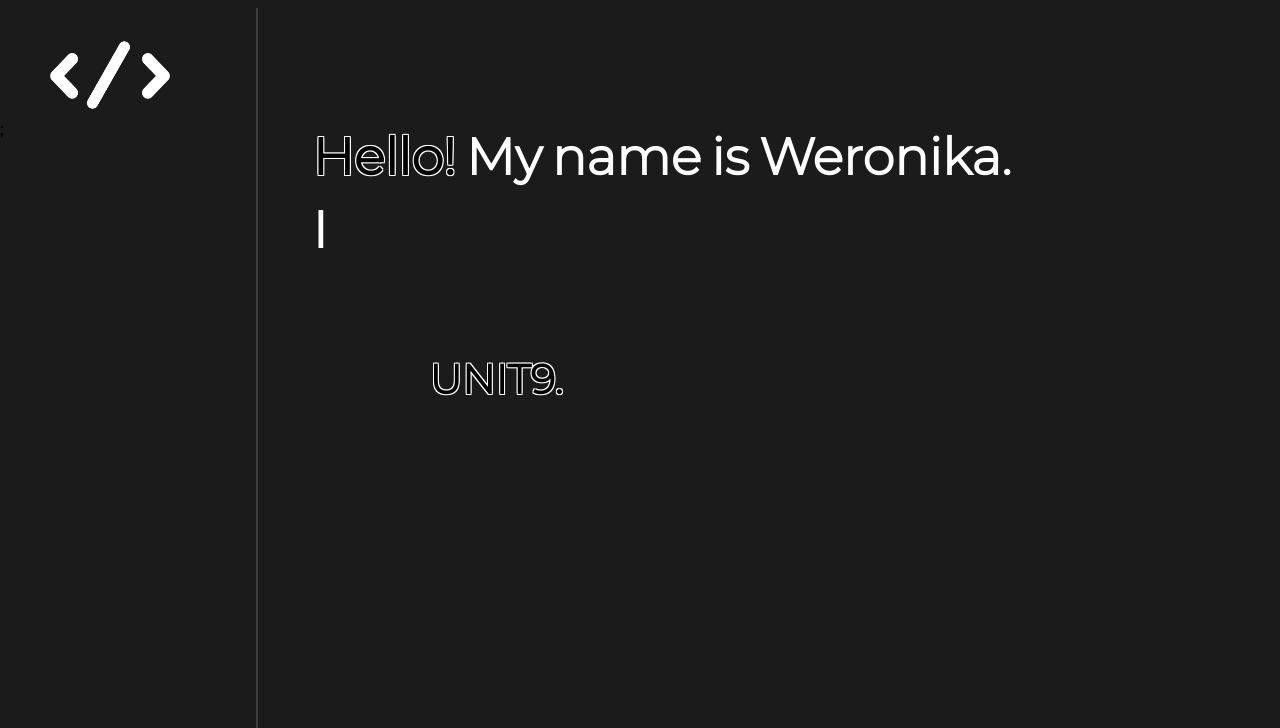
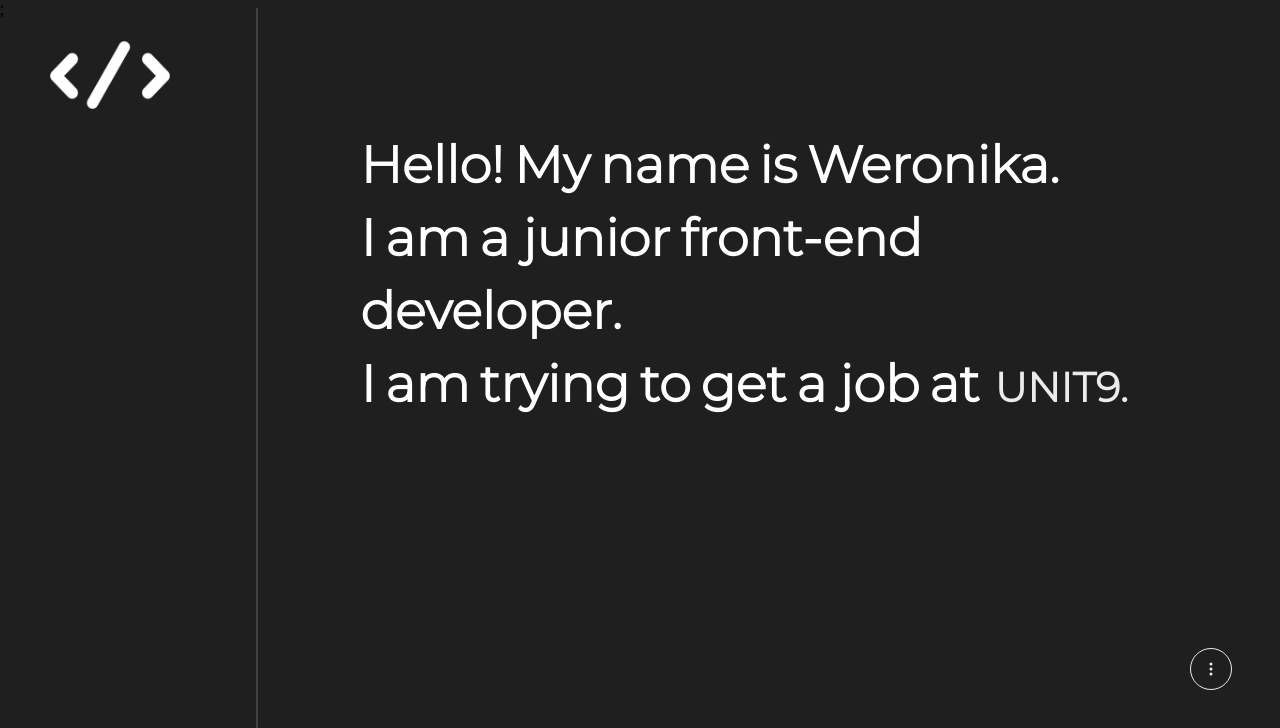
Before and after one commit to WeronikaSTNK/interactive-menu-sample, a React (Create React App) app: page / in a window 1280 px wide. Shown: the top 728 px of the page. Built offline with nearby package versions, Linux system fonts and the light colour scheme.

Commit message:
add another progress

```diff
--- a/src/App.js
+++ b/src/App.js
@@ -13,6 +13,7 @@
 
 const toggleProjects = () => {
   setOpenProjects(!openProjects)
+  document.querySelector('.projects').classList.toggle('active');
 }
   return (
     <>
--- a/src/components/Menu.js
+++ b/src/components/Menu.js
@@ -4,7 +4,11 @@
 import "../styles/nav.scss";
 
 export const Menu = () => {
+
+  //here we have just menu items without projects section
+
   const [pointerCursor, setPointerCursor] = useState(false);
+
   const navList = [
     { name: "About", path: "/about", exact: true },
     { name: "Work", path: "/work" },
@@ -28,6 +32,7 @@
     <>
       {/* <Cursor cursorClass={pointerCursor ? "active" : null} /> */}
       <ul className="menu">{menu}</ul>
+
     </>
   );
 };
--- a/src/components/OpenProjects.js
+++ /dev/null
@@ -1,21 +0,0 @@
-import React from "react";
-
-export const OpenProjects = ({ openProjects, toggleProjects }) => {
-  const projectsNames = [
-    { name: "Project One" },
-    { name: "Project Two" },
-    { name: "Project Three" },
-  ];
-
- const projectsItem =  projectsNames.map(i => {
-    return <li key={projectsNames.name}>{projectsNames.name}</li>
-  })
-console.log(projectsNames)
-  return (
-    <>
-      <section  className={openProjects ? "active" : 'projects'}>
-Test
-      </section>
-    </>
-  );
-};
--- /dev/null
+++ b/src/components/OpenedProjects.js
@@ -0,0 +1,26 @@
+import React from "react";
+import Menu from "./Menu";
+
+export const OpenedProjects = ({ openProjects, toggleProjects }) => {
+  const projectsNames = [
+    { name: "Project One" },
+    { name: "Project Two" },
+    { name: "Project Three" },
+  ];
+  const projectsItem = projectsNames.map((item) => (
+    <li key={item.name}>{item.name}</li>
+  ));
+  return (
+
+    <>
+<div className="projectsWrapper">
+    {openProjects ? <ul className="projectsNames">{projectsItem}</ul> : ""}
+
+</div>
+
+
+    </>
+  );
+};
+
+export default OpenedProjects;
--- a/src/components/Projects.js
+++ /dev/null
@@ -1,23 +0,0 @@
-import React from 'react'
-import '../styles/nav.scss'
-import {
-BsThreeDotsVertical
-} from "react-icons/bs";
-export const Projects = ({toggleProjects}) => {
-
-  return (
-    <>
-    {/* should i use  different tag here? for example section/fragment */}
-    <div className="projects" onClick={toggleProjects}>
-    <div className="menuProjects">
-        Projects
-      </div>
-       <div className="naviBurgerDot">
-          <BsThreeDotsVertical  className="threeDots"/>
-          </div>
-      </div>
-    </>
-  )
-}
-
-export default Projects
--- a/src/index.css
+++ b/src/index.css
@@ -6,7 +6,11 @@
   -webkit-font-smoothing: antialiased;
   -moz-osx-font-smoothing: grayscale;
   font-weight: 600;
-  background-color: rgb(27, 27, 27);
+  background-color: var(--mainDarkColor);
+  overflow: hidden;
+  --mainDarkColor: rgb(31, 31, 31);
+  --mainLightColor: rgb(235, 235, 235);
+
 }
 header {
   position: inherit
--- a/src/layouts/Navigation.js
+++ b/src/layouts/Navigation.js
@@ -1,24 +1,29 @@
 import React, { useState } from "react";
 import Menu from "../components/Menu";
 import "../styles/nav.scss";
-import { OpenProjects } from "../components/OpenProjects";
-import Projects from "../components/Projects";
-export const Navigation = ({toggleProjects, openProjects}) => {
+import { BsThreeDotsVertical } from "react-icons/bs";
+import { OpenedProjects } from "../components/OpenedProjects";
 
+export const Navigation = ({ toggleProjects, openProjects }) => {
   return (
     <>
-      <nav id="navigation">
+      <nav className="navigation">
         <Menu />
-        {openProjects ? (
-          <OpenProjects openProjects={openProjects} toggleProjects={toggleProjects}/>
-        ) : (
-          <Projects
-            toggleProjects={toggleProjects}
-            openProjects={openProjects}
-          />
-        )}
+        <div className={openProjects ? "active" : ""}>
+          <div className="projects" onClick={toggleProjects}>
+            <div className="menuProjectsButton">
+              <span>Projects</span>
+              <span>Close</span>
+            </div>
+          <OpenedProjects toggleProjects={toggleProjects} openProjects={openProjects}/>
+            <div className="naviBurgerDot">
+              <BsThreeDotsVertical className="threeDots" />
+            </div>
+          </div>
+        </div>
       </nav>
     </>
-  );
-};
+  )}
+
+
 export default Navigation;
--- a/src/styles/about.scss
+++ b/src/styles/about.scss
@@ -1,7 +1,9 @@
 
 .aboutSection {
   position: fixed;
+  z-index: -10;
   color: #ffff;
+      padding: 8em 3em;
   p {
     padding: 5px;
   }
@@ -20,79 +22,79 @@
   }
 }
 
-h1 .introduction:nth-child(1) {
-  animation-delay: 1s;
-  color: black;
-  text-shadow: -1px -1px 0 #fff, 1px -1px 0 #fff, -1px 1px 0 #fff,
-    1px 1px 0 #fff;
-}
+// h1 .introduction:nth-child(1) {
+//   animation-delay: 1s;
+//   color: black;
+//   text-shadow: -1px -1px 0 #fff, 1px -1px 0 #fff, -1px 1px 0 #fff,
+//     1px 1px 0 #fff;
+// }
 
-h1 .introduction:nth-child(2) {
-  animation-delay: 2s;
-}
+// h1 .introduction:nth-child(2) {
+//   animation-delay: 2s;
+// }
 
-h1 .introduction:nth-child(3) {
-  animation-delay: 2.3s;
-}
-h1 .introduction:nth-child(4) {
-  animation-delay: 2.6s;
-}
-h1 .introduction:nth-child(5) {
-  animation-delay: 3s;
-}
+// h1 .introduction:nth-child(3) {
+//   animation-delay: 2.3s;
+// }
+// h1 .introduction:nth-child(4) {
+//   animation-delay: 2.6s;
+// }
+// h1 .introduction:nth-child(5) {
+//   animation-delay: 3s;
+// }
 
-h2 .introduction:nth-child(1) {
-  animation-delay: 4.8s;
-}
-h2 .introduction:nth-child(2) {
-  animation-delay: 5s;
-}
+// h2 .introduction:nth-child(1) {
+//   animation-delay: 4.8s;
+// }
+// h2 .introduction:nth-child(2) {
+//   animation-delay: 5s;
+// }
 
-h2 .introduction:nth-child(3) {
-  animation-delay: 5.3s;
-}
+// h2 .introduction:nth-child(3) {
+//   animation-delay: 5.3s;
+// }
 
-h2 .introduction:nth-child(4) {
-  animation-delay: 5.6s;
-}
-h2 .introduction:nth-child(5) {
-  animation-delay: 6s;
-}
+// h2 .introduction:nth-child(4) {
+//   animation-delay: 5.6s;
+// }
+// h2 .introduction:nth-child(5) {
+//   animation-delay: 6s;
+// }
 
-h2 .introduction:nth-child(6) {
-    animation-delay: 6.5s;
-}
+// h2 .introduction:nth-child(6) {
+//     animation-delay: 6.5s;
+// }
 
-h3 .introduction:nth-child(1) {
-  animation-delay: 7s;
-}
+// h3 .introduction:nth-child(1) {
+//   animation-delay: 7s;
+// }
 
-h3 .introduction:nth-child(2) {
-  animation-delay: 8s;
-}
+// h3 .introduction:nth-child(2) {
+//   animation-delay: 8s;
+// }
 
-h3 .introduction:nth-child(3) {
-  animation-delay: 8.3s;
-}
-h3 .introduction:nth-child(4) {
-  animation-delay: 8.6s;
-}
-h3 .introduction:nth-child(5) {
-  animation-delay: 9s;
-}
-h3 .introduction:nth-child(6) {
-  animation-delay: 9.5s;
-}
-h3 .introduction:nth-child(7) {
-  animation-delay: 10s;
+// h3 .introduction:nth-child(3) {
+//   animation-delay: 8.3s;
+// }
+// h3 .introduction:nth-child(4) {
+//   animation-delay: 8.6s;
+// }
+// h3 .introduction:nth-child(5) {
+//   animation-delay: 9s;
+// }
+// h3 .introduction:nth-child(6) {
+//   animation-delay: 9.5s;
+// }
+// h3 .introduction:nth-child(7) {
+//   animation-delay: 10s;
 
-}
-h3 .introduction:nth-child(8)  {
-animation-delay: 1s;
-color: black;
-text-shadow: -1px -1px 0 #fff, 1px -1px 0 #fff, -1px 1px 0 #fff, 1px 1px 0 #fff;
+// }
+// h3 .introduction:nth-child(8)  {
+// animation-delay: 1s;
+// color: black;
+// text-shadow: -1px -1px 0 #fff, 1px -1px 0 #fff, -1px 1px 0 #fff, 1px 1px 0 #fff;
 
-}
+// }
 
 @keyframes tracking-out-contract {
   0% {
@@ -119,6 +121,6 @@
 
 @media  screen and (max-width: 900px) {
 .aboutSection{
-    margin-top: 3em;
+    padding: 8em 6em 1em 1em;
   }
   }
--- a/src/styles/nav.scss
+++ b/src/styles/nav.scss
@@ -1,5 +1,5 @@
 .menu,
-.menuProjects {
+.menuProjectsButton {
   z-index: 100;
   list-style-type: none;
   position: fixed;
@@ -26,13 +26,13 @@
 }
 a {
   text-decoration: none;
-  color: white;
+  color: var(--mainLightColor);
   padding: 10px;
   font-size: 0.8em;
 }
-.menuProjects {
+.menuProjectsButton {
   top: 70vh;
-  color: white;
+  color: var(--mainLightColor);
   font-size: 0.8em;
 }
 
@@ -48,40 +48,53 @@
     position: fixed;
     top: 81vh;
     cursor: pointer;
-    border: 1px solid white;
+    border: 1px solid var(--mainLightColor);
     border-radius: 50%;
     height: 40px;
     width: 40px;
-    left: 91vw;
+    left: 93vw;
     display: flex;
     justify-content: center;
     align-items: center;
-      animation: tracking-out-contract 1s cubic-bezier(0.55, 0.085, 0.68, 0.53) 7s
-    reverse both;
+        transition: .5s ease-in-out;
+z-index: 30000;
+    // animation: tracking-out-contract 1s cubic-bezier(0.55, 0.085, 0.68, 0.53) 7s
+    // reverse both;
     button{
 color: transparent;
-background-color: transparent; }
+background-color: transparent;
+}
 }
 .naviBurgerDot:hover{
-
 .threeDots{
 transform: rotate(90deg);
 }
 }
 .threeDots{
-color: white
+color: var(--mainLightColor)
 }
 
 /* after activate*/
 .active {
-  overflow: hidden;
   position: fixed;
   width: 100vw;
   height: 100vh;
-  z-index: 1000;
-  background-color: red;
+  left: 20em;
+  background-color: darkslategray;
+  display: flex;
+  justify-content: center;
+  align-items: center;
 }
 
+.projectsWrapper{
+  display: flex;
+  justify-content: center;
+  align-items: center;
+}
+.projectsNames{
+   background-color:red;
+color : var(--mainLightColor);
+}
 @keyframes tracking-out-contract {
   0% {
     opacity: 1;
```
